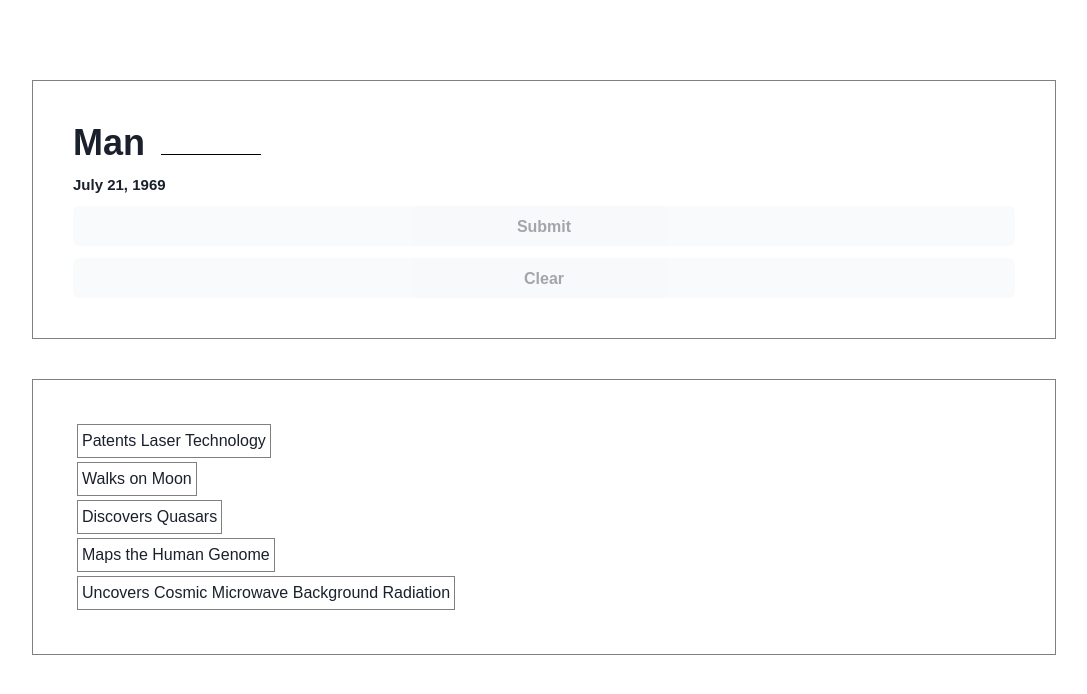
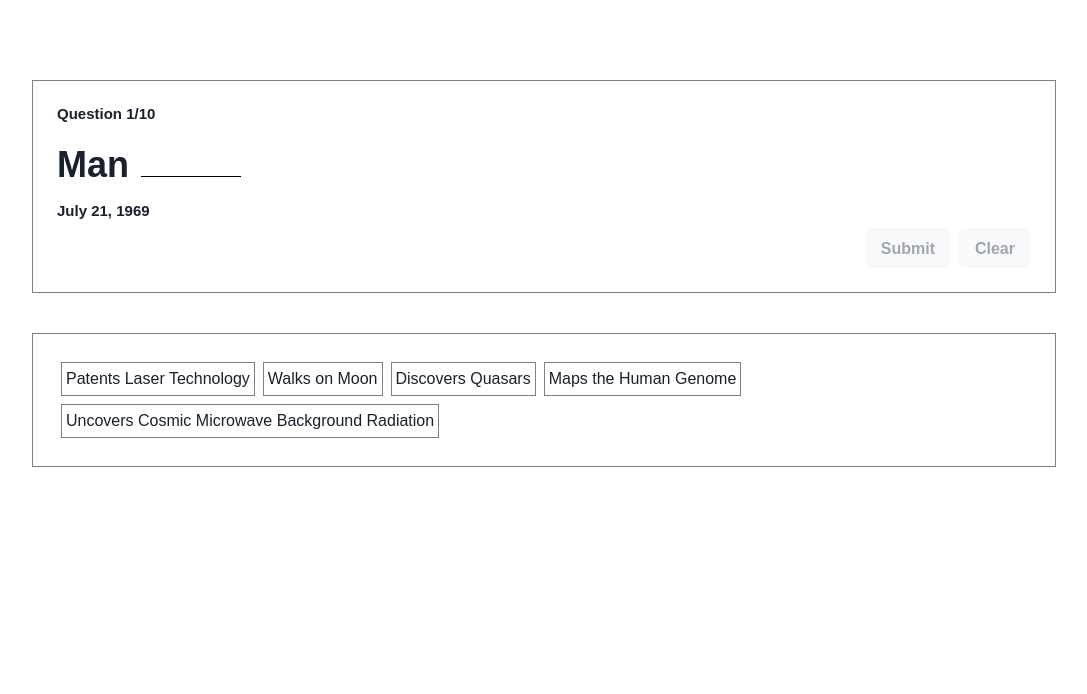
Before and after one commit to oliviawongnyc/headlines, a React (Create React App) app: page / in a window 1280 px wide. Shown: the top 694 px of the page, without its empty margins (96-1183 px from the left). Built offline with nearby package versions, Linux system fonts and the light colour scheme; a web font is replaced by a local one.

Commit message:
Adds scoring, some styling

```diff
--- a/src/components/AnswerBank.tsx
+++ b/src/components/AnswerBank.tsx
@@ -5,7 +5,7 @@ import { useHeadline } from "../hooks/useHeadline";
 const AnswerBank = () => {
   const { currentAnswerBank } = useHeadline();
   return (
-    <Box border="1px solid gray" m="auto" p="10" w="80vw">
+    <Box border="1px solid gray" m="auto" p="6" w="80vw">
       {currentAnswerBank.map((answer) => {
         return <PossibleAnswer key={answer}>{answer}</PossibleAnswer>;
       })}
--- a/src/components/Game.tsx
+++ b/src/components/Game.tsx
@@ -10,6 +10,8 @@ const Game = () => {
     setCurrentAnswerBank,
     setCurrentGuess,
     setCurrentHeadline,
+    score,
+    setScore,
   } = useHeadline();
 
   const fillInBlank = (e: DragEndEvent) => {
@@ -19,6 +21,11 @@ const Game = () => {
     setCurrentAnswerBank((prevBank) =>
       prevBank.filter((possibleAnswer) => possibleAnswer !== guess.title)
     );
+  };
+
+  const resetGame = () => {
+    setCurrentHeadline(0);
+    setScore(0);
   };
   return (
     <>
@@ -37,8 +44,10 @@ const Game = () => {
           h="100vh"
           justifyContent="center"
         >
-          <Heading as="h1">Thanks for playing!</Heading>
-          <Button onClick={() => setCurrentHeadline(0)}>Play again</Button>
+          <Heading as="h1">
+            You answered {score} out of 10 correctly! Thanks for playing!
+          </Heading>
+          <Button onClick={resetGame}>Play again</Button>
         </Flex>
       )}
     </>
--- a/src/components/HeadlineCard.tsx
+++ b/src/components/HeadlineCard.tsx
@@ -11,13 +11,15 @@ const HeadlineCard = ({ headline }: { headline: Headline }) => {
   });
 
   const {
-    // headline,
     setCurrentAnswerBank,
     currentGuess,
     setCurrentGuess,
+    currentHeadline,
     setCurrentHeadline,
+    setScore,
   } = useHeadline();
-  const underlineColor = isOver ? "green" : "black";
+  const backgroundColor = isOver ? "gray.100" : "";
+  const backgroundOpacity = isOver ? "0.5" : "";
 
   const clearGuess = () => {
     setCurrentGuess("");
@@ -28,6 +30,7 @@ const HeadlineCard = ({ headline }: { headline: Headline }) => {
     if (!currentGuess) return;
     if (currentGuess === headline.correctAnswer) {
       setIsCorrect(true);
+      setScore((prevScore) => prevScore + 1);
     } else {
       setIsCorrect(false);
     }
@@ -40,26 +43,35 @@ const HeadlineCard = ({ headline }: { headline: Headline }) => {
   };
 
   return (
-    <Flex align="center" justify="center">
-      <Flex border="1px solid gray" flexDir="column" w="80vw" gap="3" p="10">
-        <Flex align={currentGuess ? "center" : "baseline"} flexWrap="wrap">
+    <Flex border="1px solid gray" flexDir="column" w="80vw" p="6">
+      <Heading as="h2" fontSize="15px" mr="0">
+        Question {currentHeadline + 1}/10
+      </Heading>
+      <Flex
+        align={currentGuess ? "center" : "baseline"}
+        flexWrap="wrap"
+        gap="2"
+      >
         {headline.headline.map((part, idx) => {
           if (!part) {
             return (
-                <Flex flexDir="column" key={`${part}-${idx}`} mx="3">
+              <Flex flexDir="column" key={`${part}-${idx}`}>
                 <Box
-                    borderBottom={`1px solid ${underlineColor}`}
+                  borderBottom={`1px solid black`}
+                  bg={backgroundColor}
+                  h="50px"
                   w={currentGuess ? "fit-content" : "100px"}
                   m="1"
+                  opacity={backgroundOpacity}
                   p="1"
                   ref={setNodeRef}
                 >
                   <Heading
                     color={
                       isCorrect === true
-                          ? "green"
+                        ? "correct"
                         : isCorrect === false
-                          ? "red"
+                        ? "incorrect"
                         : "black"
                     }
                   >
@@ -70,39 +82,40 @@ const HeadlineCard = ({ headline }: { headline: Headline }) => {
             );
           }
           return (
-              <Heading
-                as="h1"
-                key={`${part}-${idx}`}
-                sx={{ textWrap: "nowrap" }}
-              >
+            <Heading as="h1" key={`${part}-${idx}`} sx={{ textWrap: "nowrap" }}>
               {part}
             </Heading>
           );
         })}
       </Flex>
-        <Heading as="h2" fontSize="15">
+      <Heading as="h2" fontSize="15" mt="4">
         {headline.date}
       </Heading>
       {isCorrect === null ? (
-          <>
+        <Flex gap="2" ml="auto" mt="2">
           <Button isDisabled={!currentGuess} onClick={handleSubmit}>
             Submit
           </Button>
           <Button isDisabled={!currentGuess} onClick={clearGuess}>
             Clear
           </Button>
-          </>
+        </Flex>
       ) : (
         <>
-            <Text color={isCorrect ? "green" : "red"}>
+          <Text color={isCorrect ? "correct" : "incorrect"} mt="2">
             {isCorrect
               ? "Well done!"
-                : `Nice try. The correct answer is ${headline.correctAnswer}.`}{" "}
+              : `Nice try. The correct answer is ${headline.correctAnswer}.`}
           </Text>
+          <Flex ml="auto" mt="2">
+            {currentHeadline < 9 ? (
               <Button onClick={goToNextHeadline}>Next Headline</Button>
+            ) : (
+              <Button onClick={goToNextHeadline}>Finish</Button>
+            )}
+          </Flex>
         </>
       )}
-      </Flex>
     </Flex>
   );
 };
--- a/src/components/PossibleAnswer.tsx
+++ b/src/components/PossibleAnswer.tsx
@@ -14,6 +14,7 @@ const PossibleAnswer = ({ children }: { children: string }) => {
     : undefined;
   return (
     <Box
+      as="button"
       border="1px solid gray"
       w="fit-content"
       m="1"
--- a/src/data/headlines.ts
+++ b/src/data/headlines.ts
@@ -44,13 +44,13 @@ const headlines: Headline[] = [
   },
   {
     date: "May 8, 1980",
-    headline: ["World Health Organization Declares", "", "Eradicated"],
+    headline: ["World", "Health", "Organization", "Declares", "", "Eradicated"],
     correctAnswer: "Smallpox",
     answerBank: ["Polio", "Measles", "Strep Throat", "the Flu", "Smallpox"],
   },
   {
     date: "October 10, 2014",
-    headline: ["Nobel Peace Prize Awarded to", ""],
+    headline: ["Nobel", "Peace", "Prize", "Awarded", "to", ""],
     correctAnswer: "Malala Yousafzai",
     answerBank: [
       "Jimmy Carter",
@@ -86,7 +86,7 @@ const headlines: Headline[] = [
   },
   {
     date: "December 4, 1967",
-    headline: ["First Successful", ""],
+    headline: ["First", "Successful", ""],
     correctAnswer: "Heart Transplant",
     answerBank: [
       "Hip Replacement",
@@ -98,7 +98,7 @@ const headlines: Headline[] = [
   },
   {
     date: "July 31, 1991",
-    headline: ["", "Sign Nuclear Arms Reduction Treaty"],
+    headline: ["", "Sign", "Nuclear", "Arms", "Reduction", "Treaty"],
     correctAnswer: "U.S. and Soviet Union",
     answerBank: [
       "U.S. and Canada",
@@ -110,7 +110,7 @@ const headlines: Headline[] = [
   },
   {
     date: "August 25, 1944",
-    headline: ["Allies Liberate", ""],
+    headline: ["Allies", "Liberate", ""],
     correctAnswer: "Paris",
     answerBank: ["Auckland", "Paris", "Athens", "Luxembourg", "Oslo"],
   },
--- a/src/hooks/useHeadline.tsx
+++ b/src/hooks/useHeadline.tsx
@@ -13,7 +13,10 @@ type HeadlineContextReturn = {
   currentGuess: string;
   setCurrentGuess: React.Dispatch<React.SetStateAction<string>>;
   headline: Headline | undefined;
+  currentHeadline: number;
   setCurrentHeadline: React.Dispatch<React.SetStateAction<number>>;
+  score: number;
+  setScore: React.Dispatch<React.SetStateAction<number>>;
 };
 
 export const HeadlineContext = createContext<HeadlineContextReturn | null>(
@@ -23,11 +26,12 @@ export const HeadlineContext = createContext<HeadlineContextReturn | null>(
 export default function HeadlineContextProvider({
   children,
 }: HeadlineContextProviderProps) {
-  const [currentGuess, setCurrentGuess] = useState("");
-  const [currentHeadline, setCurrentHeadline] = useState(0);
+  const [currentGuess, setCurrentGuess] = useState<string>("");
+  const [currentHeadline, setCurrentHeadline] = useState<number>(0);
   const [currentAnswerBank, setCurrentAnswerBank] = useState<
     Headline["answerBank"]
   >([]);
+  const [score, setScore] = useState<number>(0);
 
   useEffect(() => {
     if (!headlines[currentHeadline]) {
@@ -45,7 +49,10 @@ export default function HeadlineContextProvider({
         currentGuess,
         setCurrentGuess,
         headline: headlines[currentHeadline] || undefined,
+        currentHeadline,
         setCurrentHeadline,
+        score,
+        setScore,
       }}
     >
       {children}
--- a/src/theme/index.ts
+++ b/src/theme/index.ts
@@ -2,6 +2,10 @@ import { extendTheme } from "@chakra-ui/react";
 import "@fontsource/news-cycle";
 
 const theme = extendTheme({
+  colors: {
+    correct: "#6aaa64",
+    incorrect: "#D0021B",
+  },
   fonts: {
     heading: `'News Cycle', sans-serif`,
     body: `'News Cycle', sans-serif`,
```
Lines whose indentation alone changed are shown as unchanged.
